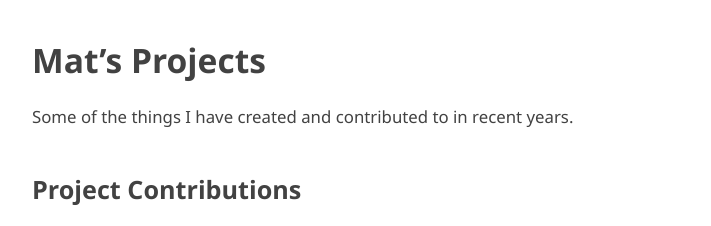
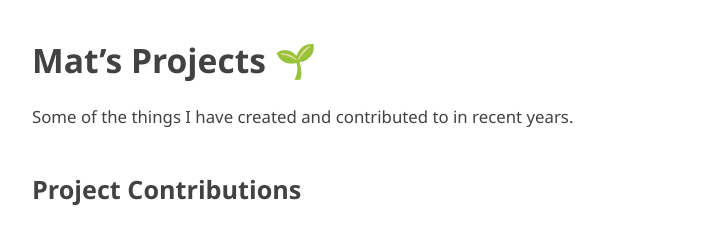
Before and after one commit to mathiascode/projects, a Jekyll site: the page built from index.md, in a window 1280 px wide and 900 px high. Shown: the top 226 px of the window, without its empty margins (272-983 px from the left). Built offline with Jekyll 4.4.1, drawn with Linux system fonts in a browser that asks for light colours; our own code applies the rules of GitHub Pages for plain Markdown files.

Commit message:
Add a bit of color

```diff
--- a/_config.yml
+++ b/_config.yml
@@ -1,4 +1,5 @@
 title: Mat's Projects
+logo: 🌱
 theme: null
 
 sass:
--- a/index.md
+++ b/index.md
@@ -2,7 +2,7 @@
 layout: default
 ---
 
-# {{ site.title }}
+# {{ site.title }} {{ site.logo }}
 
 Some of the things I have created and contributed to in recent years.
 
```
Also changed, not shown: 1 other file.
